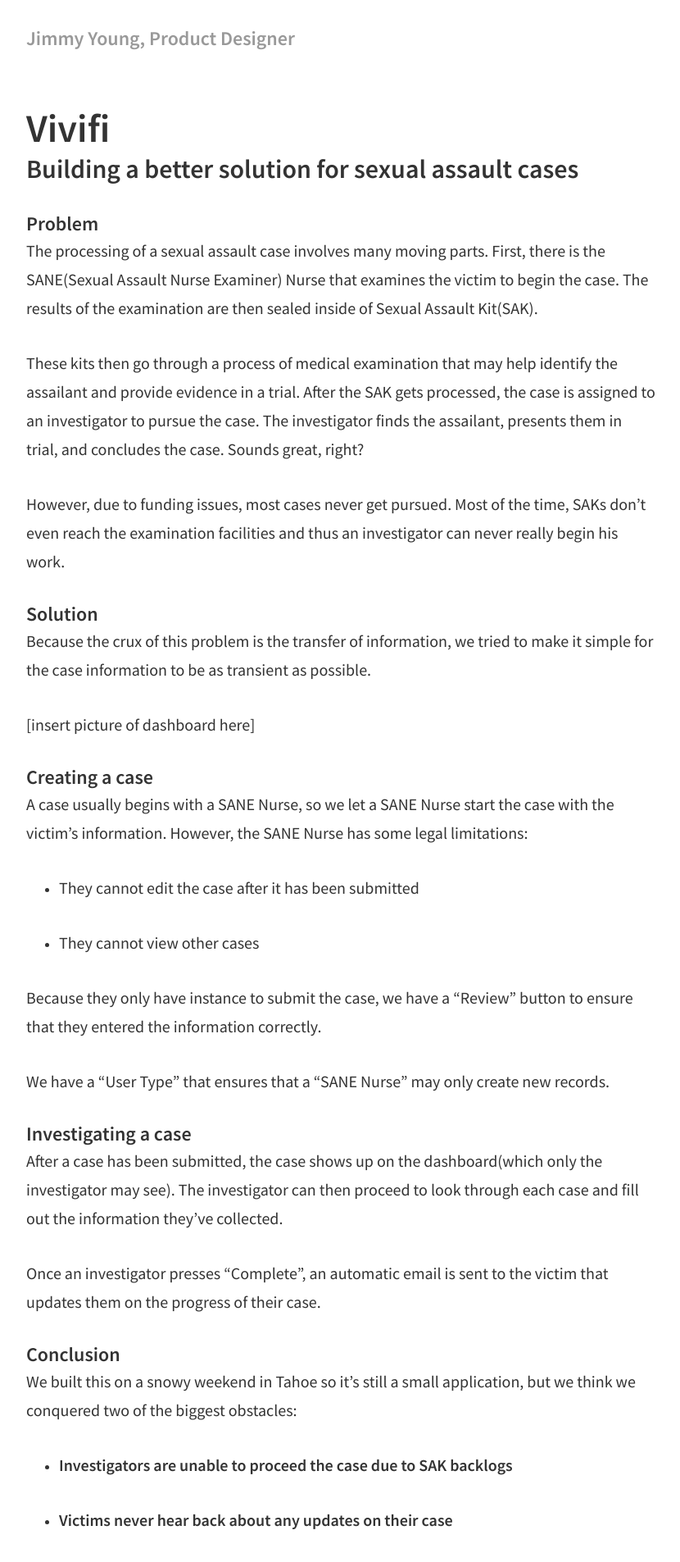
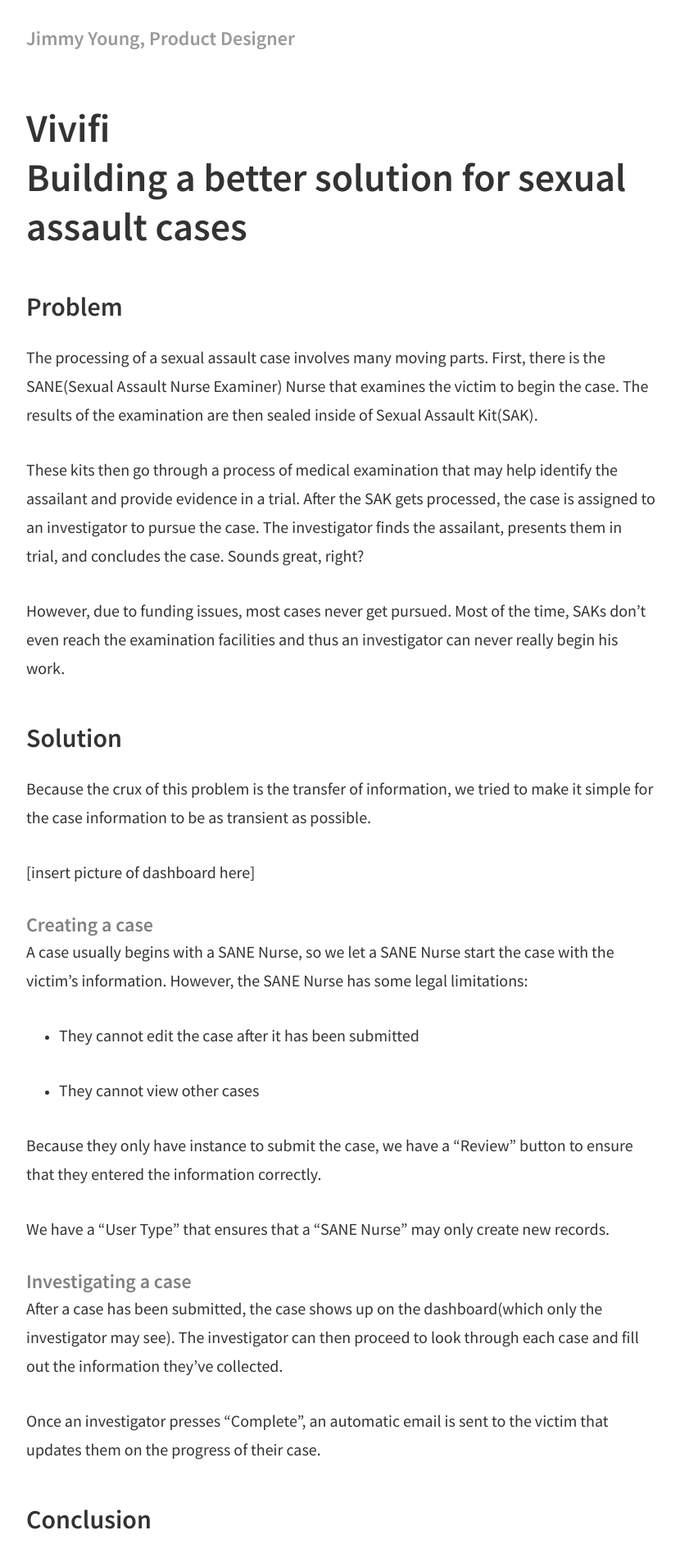
Before and after one commit to npmcdn-to-unpkg-bot/jyng.github.io, a Jekyll site: the page built from _posts/2016-02-07-vivifi.md, in a window 1280 px wide. Shown: the top 1905 px of the page at 82% size, without its empty margins (224-1054 px from the left). Built offline with Jekyll 4.4.1, drawn with Linux system fonts in a browser that asks for light colours; some of the changed text lies outside the part shown.

Commit message:
adding medium size

```diff
--- a/_posts/2016-02-07-vivifi.md
+++ b/_posts/2016-02-07-vivifi.md
@@ -2,9 +2,9 @@
 layout: post
 title: Vivifi
 ---
-## Building a better solution for sexual assault cases
+# Building a better solution for sexual assault cases
 
-### Problem
+## Problem
 
 The processing of a sexual assault case involves many moving parts. First, there is the SANE(Sexual Assault Nurse Examiner) Nurse that examines the victim to begin the case. The results of the examination are then sealed inside of Sexual Assault Kit(SAK).
 
@@ -12,13 +12,13 @@
 
 However, due to funding issues, most cases never get pursued. Most of the time, SAKs don’t even reach the examination facilities and thus an investigator can never really begin his work.
 
-### Solution
+## Solution
 
 Because the crux of this problem is the transfer of information, we tried to make it simple for the case information to be as transient as possible.
 
 [insert picture of dashboard here]
 
-#### Creating a case
+### Creating a case
 A case usually begins with a SANE Nurse, so we let a SANE Nurse start the case with the victim’s information. However, the SANE Nurse has some legal limitations:
 
 - They cannot edit the case after it has been submitted
@@ -29,29 +29,29 @@
 
 We have a “User Type” that ensures that a “SANE Nurse” may only create new records.
 
-#### Investigating a case
+### Investigating a case
 After a case has been submitted, the case shows up on the dashboard(which only the investigator may see). The investigator can then proceed to look through each case and fill out the information they’ve collected.
 
-Once an investigator presses “Complete”, an automatic email is sent to the victim that updates them on the progress of their case.
+Once an investigator presses "Complete", an automatic email is sent to the victim that updates them on the progress of their case.
 
 
 
 
-### Conclusion
+## Conclusion
 We built this on a snowy weekend in Tahoe so it’s still a small application, but we think we conquered two of the biggest obstacles:
 
 - **Investigators are unable to proceed the case due to SAK backlogs**
 
 - **Victims never hear back about any updates on their case**
 
-###Lessons Learned
+## Lessons Learned
 
 
-#### Generalists are awesome
+### Generalists are awesome
 
 I learned so much working with everyone on this project. The biggest takeaway was understanding the power of generalists. When everyone understands a little of product management, technical constraints, and user experience, execution becomes almost frictionless.
 
-#### UX Freebies
+### UX Freebies
 
 We had some disagreements about using MEAN stack vs Rails, but ultimately chose MEAN. Coming from working with Rails, I now understand why we chose MEAN. Take a look at this interaction:
 
@@ -59,8 +59,8 @@
 
 Because MEAN processes most of it’s information client-side, we can minimize clicks to help users achieve their goals easier. With our heavy focus on input fields, choosing MEAN enabled us to make a simpler application with less flows.
 
-#### Clear Goals
+### Clear Goals
+
+By utilizing user stories to tackle product, we can easily piecemeal everyone’s objectives. There’s little question on what someone should do next.
 
 [insert user stories here]
-
-By utilizing user stories to tackle product, we can easily piecemeal everyone’s objectives. There’s little question on what someone should do next.
--- a/css/posts.css
+++ b/css/posts.css
@@ -24,15 +24,10 @@
 }
 
 h1, h2, h3, h4, h5, h6 { line-height: 1.25; }
-h1, .h1 {
-  font-size: 32px;
-}
-h2, .h2 {
-  margin-bottom: 32px;
-}
-h2, .h2, h3, .h3, h4, h5, h6 {
-  font-size: 24px;
-}
+h1, .h1 {font-size: 32px;}
+h2, .h2, h3, .h3, h4, h5, h6 {font-size: 24px;}
+h2, .h2 {margin-top:48px;margin-bottom: 24px;}
+h3,.h3{color:gray;}
 p, .p {
   font-size: 18px;
   margin-bottom: 32px;
```
Also changed, not shown: index.html (+6 -6 lines), 3 other files.
